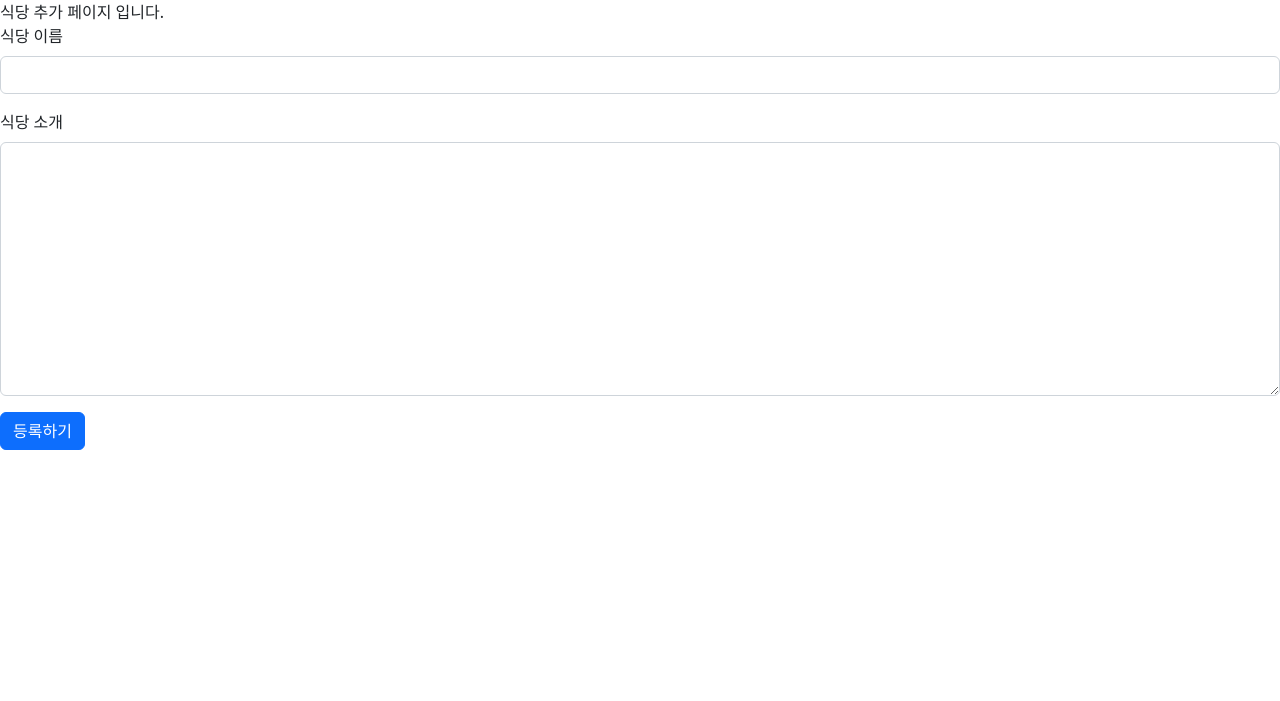
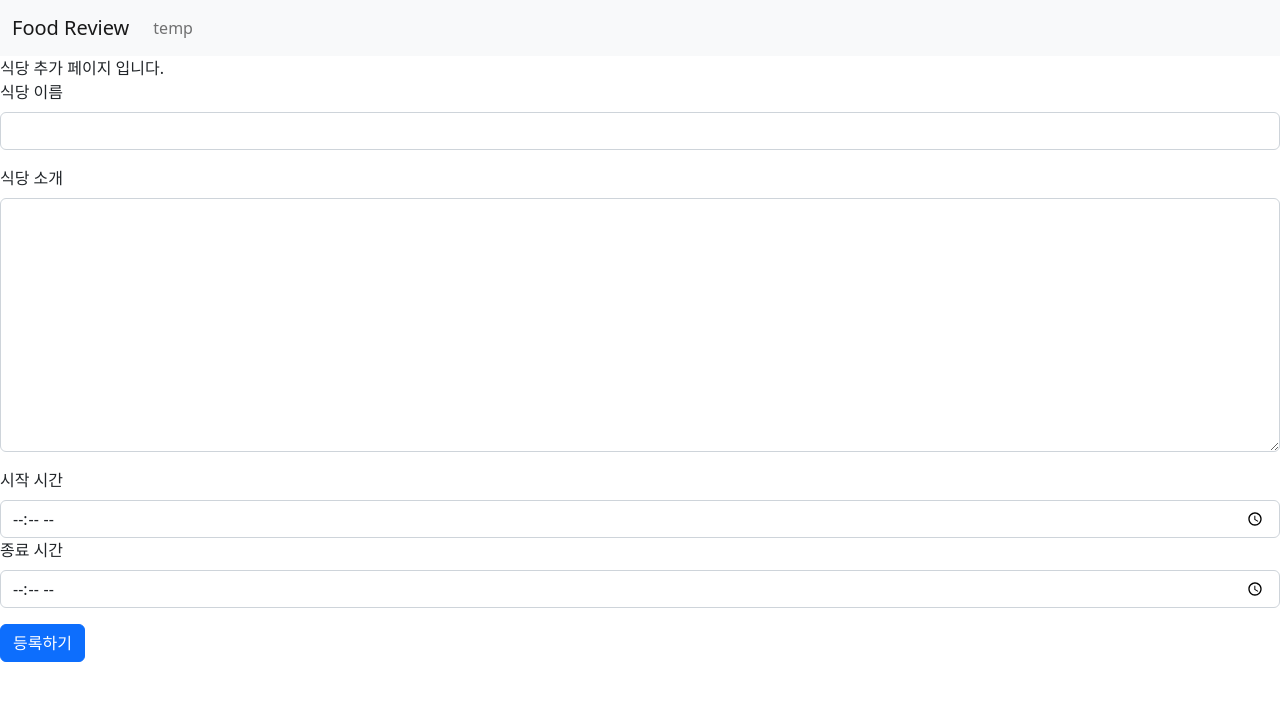
Before and after one commit to Jiuuung/foodreview, a Django app: page /main/addres/ in a window 1280 px wide. Shown: the top 701 px of the page. Run offline with Django 4.2, Linux system fonts and the light colour scheme; some libraries are stand-ins or nearby versions.

Commit message:
opentime and closetiem add at the restaurant model

```diff
--- a/main/form.py
+++ b/main/form.py
@@ -4,9 +4,11 @@ from main.models import Restaurant, Review
 class RestaurantForm(forms.ModelForm):
     class Meta:
         model = Restaurant
-        fields = ['name', 'introduce']
+        fields = ['name', 'introduce','opentime','closetime']
 
         labels ={
             'name':'식당 이름',
             'introduce': '소개',
+            'opentime':'시작시간',
+            'closetime':'종료시간',
         }
--- a/main/models.py
+++ b/main/models.py
@@ -4,6 +4,8 @@ from django.db import models
 class Restaurant(models.Model):
     name = models.CharField(max_length=100)
     introduce = models.TextField()
+    opentime=models.TimeField(blank=True, null=True)
+    closetime=models.TimeField(blank=True, null=True)
     #recommend = models.ManyToManyField
 
     def __str__(self):
--- a/templates/base.html
+++ b/templates/base.html
@@ -8,6 +8,26 @@
     <title>Restaurant Review Service</title>
 </head>
 <body>
+<nav class="navbar navbar-expand-lg bg-light">
+    <div class="container-fluid">
+        <a class="navbar-brand" href="{% url 'main:list' %}">Food Review</a>
+        <button class="navbar-toggler" type="button"
+                data-bs-toggle="collapse"
+                data-bs-target="#navbarSupportedContent"
+                aria-controls="navbarSupportedContent"
+                aria-expanded="false"
+                aria-label="Toggle navigation">
+            <span class="navbar-toggler-icon"></span>
+        </button>
+        <div class="collapse navbar-collapse" id="navbarSupportedContent">
+            <ul class="navbar-nav me-auto mb-2 mb-lg-0">
+                <li class="nav-item">
+                    <a class="nav-link" href="#">temp</a>
+                </li>
+            </ul>
+        </div>
+    </div>
+</nav>
 {% block content %}
 {% endblock %}
 </body>
--- a/templates/main/restaurant_add.html
+++ b/templates/main/restaurant_add.html
@@ -6,11 +6,27 @@
         {% csrf_token %}
         <div class="mb-3">
             <label for="name" class="form-label">식당 이름</label>
-            <input type="text" class="form-control" name="name" id="name" value="{{ form.name.value|default_if_none:'' }}">
+            <input type="text" class="form-control" name="name" id="name"
+                   value="{{ form.name.value|default_if_none:'' }}" required
+                   oninvalid="this.setCustomValidity('식당 이름을 입력하세요.')"
+                   oninput="setCustomValidity('')">
         </div>
         <div class="mb-3">
             <label for="introduce" class="form-label">식당 소개</label>
-            <textarea class="form-control" name = "introduce" id="introduce" rows="10" value="{{ form.introduce.value|default_if_none:'' }}"></textarea>
+            <textarea class="form-control" name = "introduce" id="introduce" rows="10"
+                      value="{{ form.introduce.value|default_if_none:'' }}" required
+                      oninvalid="this.setCustomValidity('식당 소개를 작성하세요.')"
+                      oninput="setCustomValidity('')"></textarea>
+        </div>
+        <div class="mb-3">
+            <div>
+                <label for="opentime" class="form-label">시작 시간</label>
+                <input class="form-control" type="time" name="opentime" id="opentime" value="{{form.opentime.value|time:'H:i' }}">
+            </div>
+            <div>
+                <label for="closetime" class="form-label">종료 시간</label>
+                <input class="form-control" type="time" name="closetime" id="closetime" value="{{form.closetime.value|time:'H:i' }}">
+            </div>
         </div>
         <button type="submit" class="btn btn-primary">등록하기</button>
     </form>
```
Also changed, not shown: templates/main/restaurant_detail.html (+19 -0 lines), main/migrations/0003_restaurant_closetime_restaurant_opentime.py (added).
